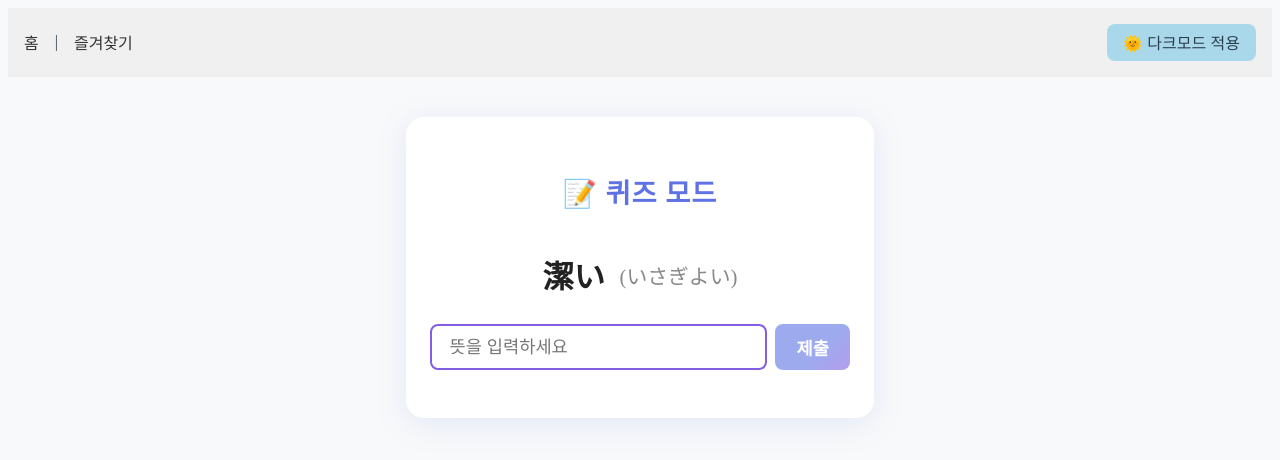
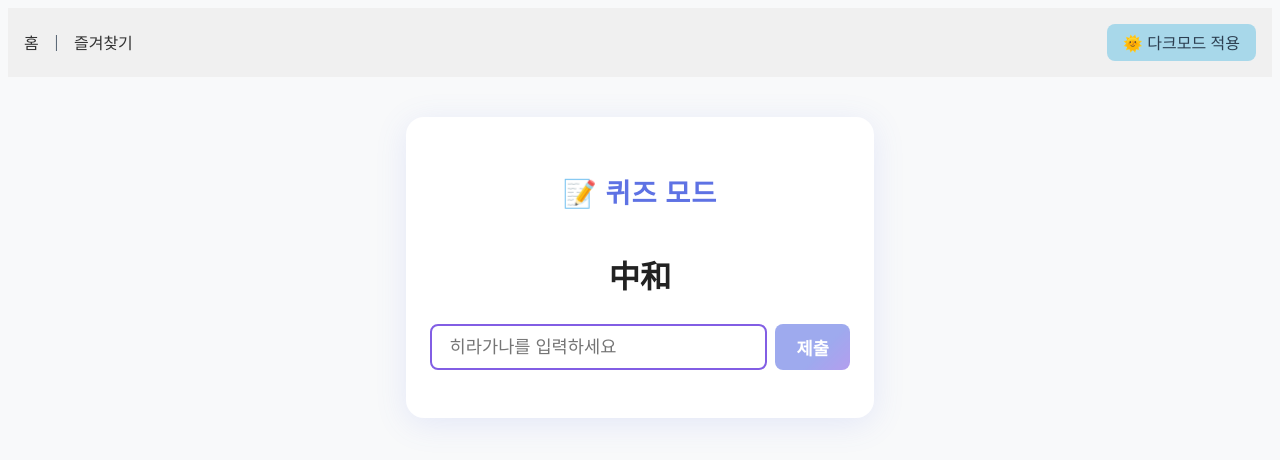
Before and after one commit to Jidongwon/jlpt-vocab-pwa, a Vue app: page /quiz/1 in a window 1280 px wide. Shown: the top 460 px of the page. Built offline with nearby package versions, Linux system fonts and the light colour scheme.

Commit message:
random quiz card

```diff
--- a/src/components/QuizCard.vue
+++ b/src/components/QuizCard.vue
@@ -3,7 +3,6 @@
     <h2 class="quiz-title">📝 퀴즈 모드</h2>
     <div v-if="words.length" class="quiz-word">
       <span class="quiz-kanji">{{ currentWord.kanji }}</span>
-      <span class="quiz-hiragana">({{ currentWord.hiragana }})</span>
     </div>
     <div v-else class="quiz-word">
       <span class="quiz-kanji">단어를 불러오는 중...</span>
@@ -11,9 +10,7 @@
     <div class="quiz-input-wrap">
       <input
         v-model="userAnswer"
-        :placeholder="
-          quizType === 'meaning' ? '뜻을 입력하세요' : '철자를 입력하세요'
-        "
+        placeholder="히라가나를 입력하세요"
         class="quiz-input"
         @keyup.enter="checkAnswer"
         :disabled="!words.length"
@@ -55,7 +52,7 @@ export default {
       currentIndex: 0,
       userAnswer: '',
       feedback: '',
-      quizType: 'meaning',
+      quizType: 'hiragana',
       isCorrect: false,
     };
   },
@@ -75,30 +72,34 @@ export default {
       if (!this.words.length || !this.userAnswer.trim()) return;
 
       let correct;
-      if (this.quizType === 'meaning') {
-        // 정답과 사용자 입력을 쉼표로 분리하고 공백 제거
-        const correctAnswers = this.currentWord.meaning
-          .split(',')
-          .map(ans => ans.trim());
-        const userAnswers = this.userAnswer.split(',').map(ans => ans.trim());
+      // 히라가나 체크 로직
+      correct = this.userAnswer.trim() === this.currentWord.hiragana;
 
-        // 사용자 답안 중 하나라도 정답 배열에 있으면 정답
-        correct = userAnswers.some(userAns => correctAnswers.includes(userAns));
+      this.feedback = correct
+        ? '정답입니다! 🎉'
+        : `오답입니다. 읽는법: ${this.currentWord.hiragana}, 뜻: ${this.currentWord.meaning}`;
 
-        this.feedback = correct
-          ? '정답입니다! 🎉'
-          : `오답입니다. 정답: ${this.currentWord.meaning}`;
-      }
       this.isCorrect = correct;
+    },
+    shuffleWords() {
+      this.currentIndex = Math.floor(Math.random() * this.words.length);
     },
     nextQuestion() {
       this.userAnswer = '';
       this.feedback = '';
       if (this.words.length) {
-        this.currentIndex = (this.currentIndex + 1) % this.words.length;
+        // 랜덤한 인덱스 선택 (현재 인덱스와 다른 값)
+        let newIndex;
+        do {
+          newIndex = Math.floor(Math.random() * this.words.length);
+        } while (newIndex === this.currentIndex && this.words.length > 1);
+        this.currentIndex = newIndex;
       }
       this.isCorrect = false;
     },
+  },
+  mounted() {
+    this.shuffleWords();
   },
 };
 </script>
```
